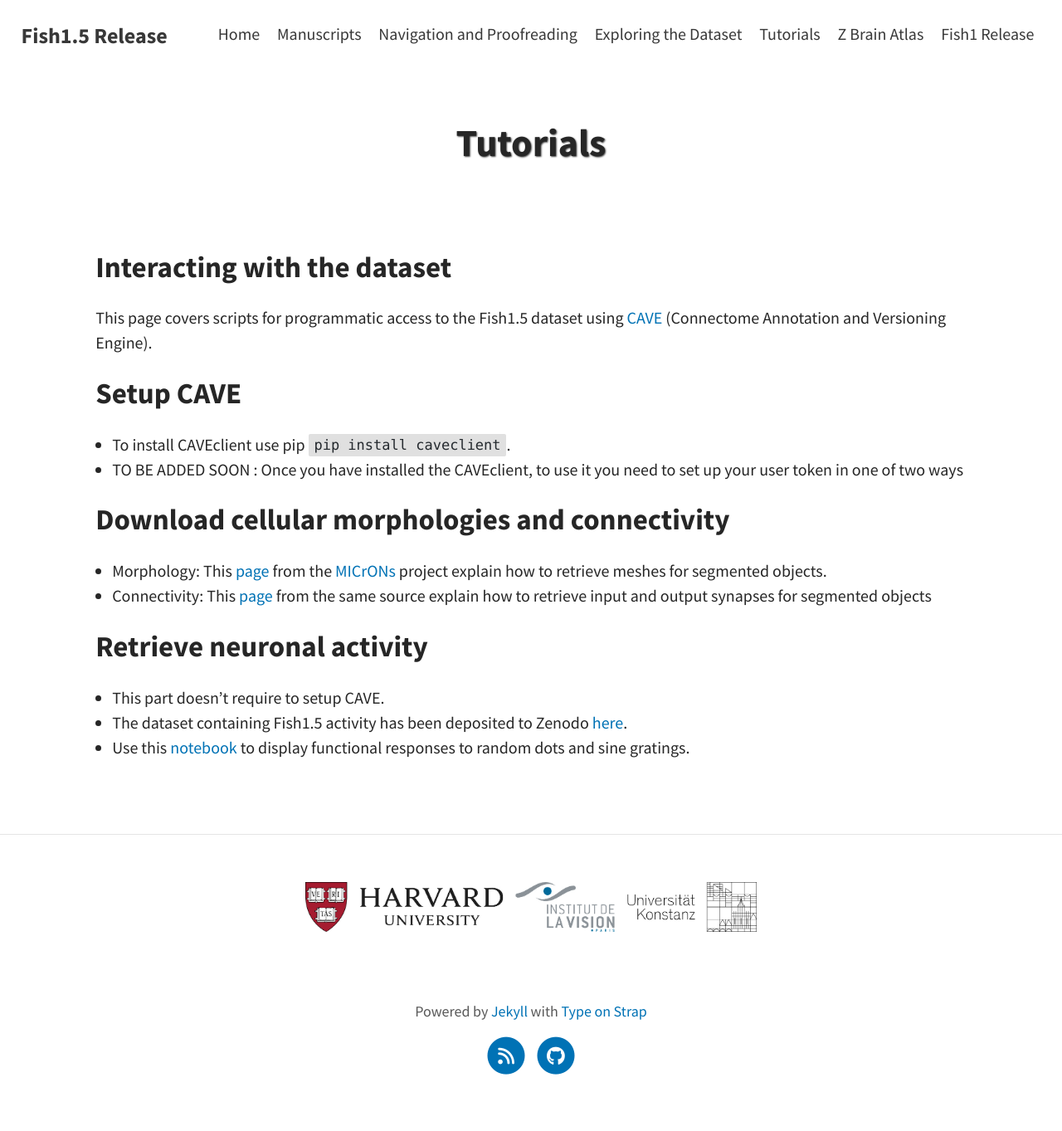
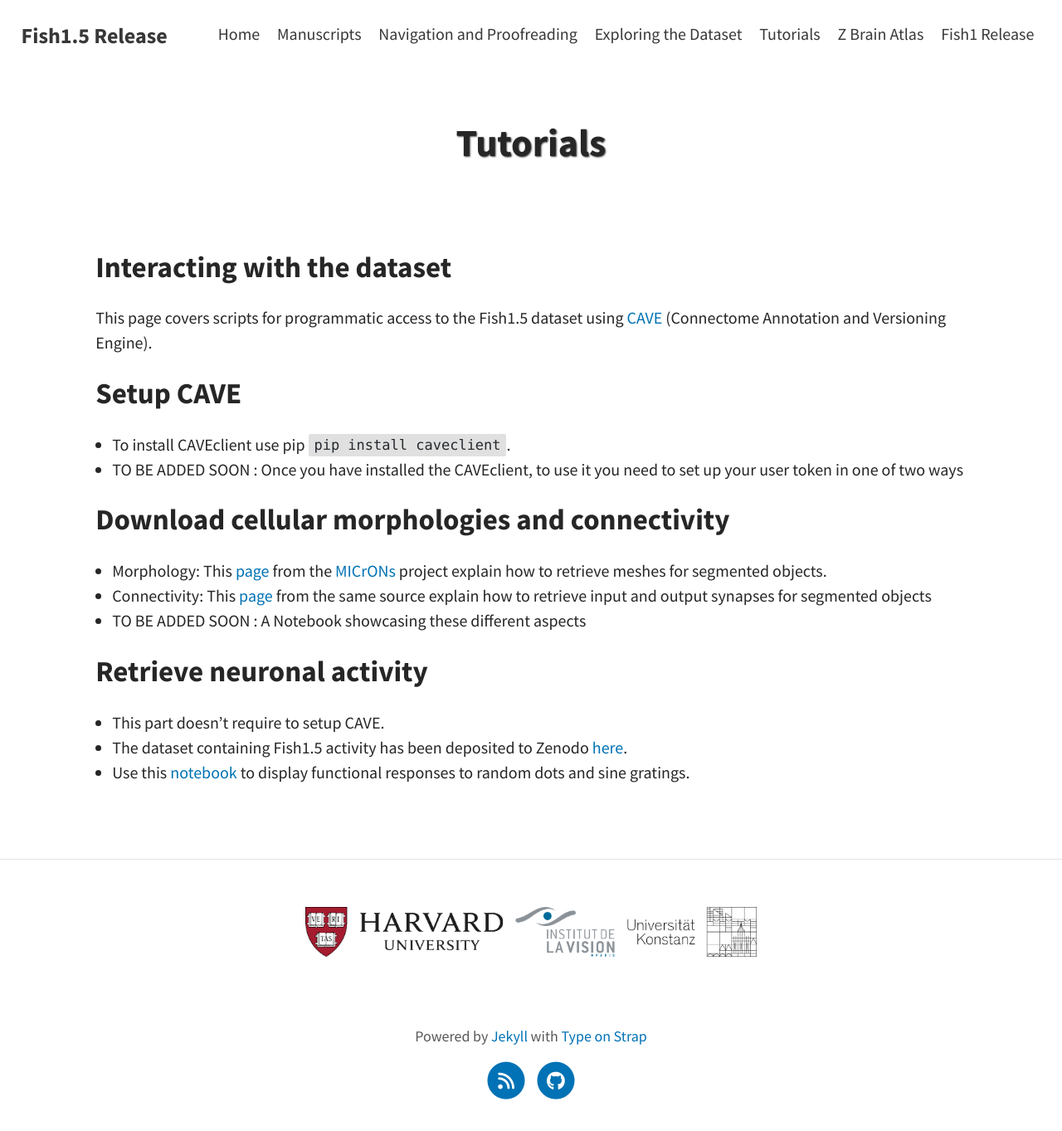
Before and after one commit to jboulanger91/fish1.5-release, a Jekyll site: the page built from pages/tutorials.md, in a window 1280 px wide. Shown: the whole page at 83% size. Built offline with Jekyll 4.4.1, drawn with Linux system fonts in a browser that asks for light colours; a script that is not in the unit is left out; before the commit the page ends 1333 px from its top, so only the background shows below that.

```diff
--- a/pages/tutorials.md
+++ b/pages/tutorials.md
@@ -17,6 +17,7 @@
 
 - Morphology: This [page](https://tutorial.microns-explorer.org/quickstart_notebooks/06-cloudvolume-download-mesh.html) from the [MICrONs](https://tutorial.microns-explorer.org/) project explain how to retrieve meshes for segmented objects.
 - Connectivity: This [page](https://tutorial.microns-explorer.org/quickstart_notebooks/04-cave-query-synapses.html) from the same source explain how to retrieve input and output synapses for segmented objects
+- TO BE ADDED SOON : A Notebook showcasing these different aspects
 
 ## Retrieve neuronal activity
 
```
Also changed, not shown: 3 other files.
